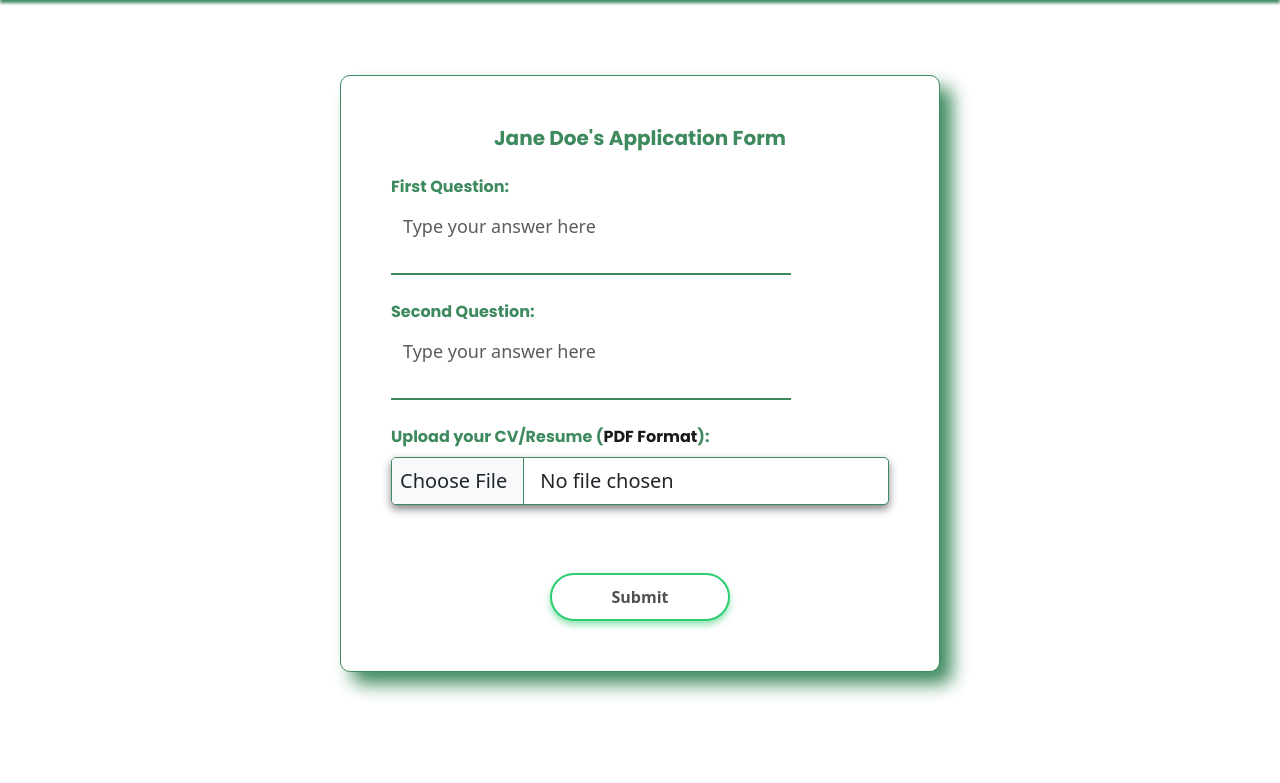
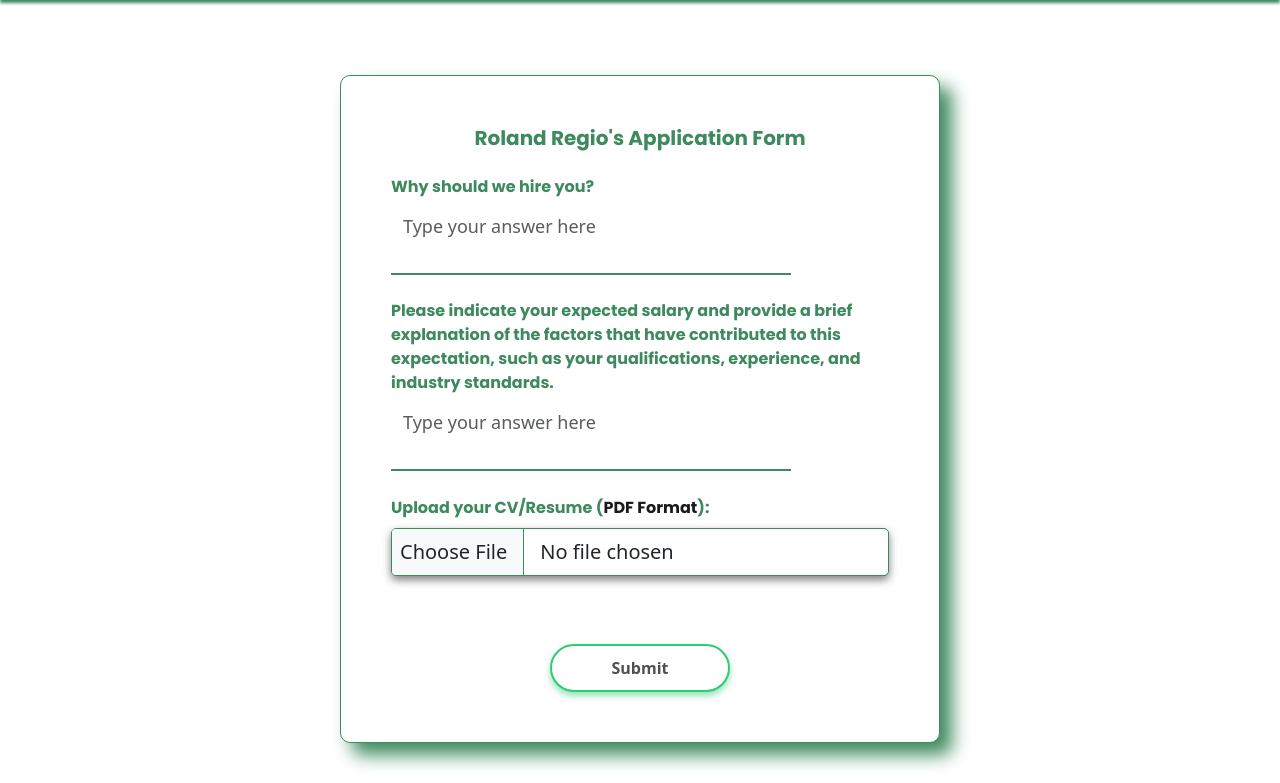
Before and after one commit to viirietym/testing.github.io, a PHP site: page /user/applicationForm.php in a window 1280 px wide. Shown: the part 75-858 px from the top of the page. Run offline with PHP 8.4, Linux system fonts and the light colour scheme; a user stored in the database is signed in.

Commit message:
Creation of employee application form  for the job hunt application section of the employee side

```diff
--- a/assets/css/userCSS/applicationForm.css
+++ b/assets/css/userCSS/applicationForm.css
@@ -26,7 +26,7 @@
     border: none;
     border-radius: 0px;
     border-bottom: 2px solid #3E8A5E;
-    color: #3E8A5E;
+    color: #1A1A1D;
     font-size: clamp(14px, 2vw, 18px);
     outline: none;
     resize: none;
@@ -41,7 +41,7 @@
     border: none;
     border-radius: 0px;
     border-bottom: 2px solid #3E8A5E;
-    color: #3E8A5E;
+    color: #1A1A1D;
     font-size: clamp(14px, 2vw, 18px);
     outline: none;
     resize: none;
@@ -54,7 +54,8 @@
     border-bottom: 2px solid #3E8A5E;
     outline: none;
     box-shadow: none;
-    caret-color: #3E8A5E;
+    caret-color: #1A1A1D;
+    color: #1A1A1D;
 }
 
 
--- a/user/applicationForm.php
+++ b/user/applicationForm.php
@@ -1,3 +1,19 @@
+<?php
+include '../connect.php';
+include('../process/sessionStarting.php');
+
+session_start();
+date_default_timezone_set('Asia/Manila');
+
+if (!isset($_SESSION['userID'])) {
+  header("../process/loggingIn.php");
+  exit();
+}
+
+$userID = $_SESSION['userID'];
+$applicantFullName = $_SESSION['firstName'] . " " . $_SESSION['lastName'];
+?>
+
 <!doctype html>
 <html lang="en">
 
@@ -14,26 +30,30 @@
 
 <body>
 
-  <?php include "../assets/shared/navbarHome.php"?>
+  <?php include "../assets/shared/navbarHome.php" ?>
 
   <div class="form-container" style="margin: 150px auto;">
-    <form>
-      <h5 class="aformName mb-4">Jane Doe's Application Form</h5>
+    <form action="applicationForm.php" method="POST" enctype="multipart/form-data">
+      <h5 class="aformName mb-4"><?php echo $applicantFullName; ?>'s Application Form</h5>
       <div class="question1 mb-4 ">
-        <label for="question1" class="form-label mb-2">First Question:</label>
-        <textarea name="question1" class="form-control" id="question1" placeholder="Type your answer here" required></textarea>
+        <label for="question1" class="form-label mb-2">Why should we hire you?</label>
+        <textarea name="firstAnswer" class="form-control" id="question1" placeholder="Type your answer here"
+          required></textarea>
       </div>
 
       <div class="question2 mb-4 ">
-        <label for="question2" class="form-label mb-2">Second Question:</label>
-        <textarea name="question2" class="form-control" id="question2" placeholder="Type your answer here"required></textarea>
+        <label for="question2" class="form-label mb-2">Please indicate your expected salary and provide a brief
+          explanation of the factors that have contributed to this expectation, such as your qualifications, experience,
+          and industry standards. </label>
+          <textarea name="secondAnswer" class="form-control" id="question2" placeholder="Type your answer here"
+          required></textarea>
       </div>
 
       <!-- file input -->
       <div class="mb-5">
         <label for="uploadCV" class="form-label mb-2">Upload your CV/Resume (<span class="pdf-format">PDF
             Format</span>):</label>
-        <input class="form-control form-control-lg" id="uploadCV" type="file"  accept=".pdf">
+        <input class="form-control form-control-lg" id="uploadCV" name="employeeResume" type="file" accept=".pdf" required>
       </div>
     </form>
 
--- a/user/userJobView.php
+++ b/user/userJobView.php
@@ -1,5 +1,6 @@
 <?php
 include("../connect.php");
+include('../process/sessionStarting.php');
 
 $jobViewRowID = isset($_GET['jobDetailID']) ? intval($_GET['jobDetailID']) : 0;
 
```
